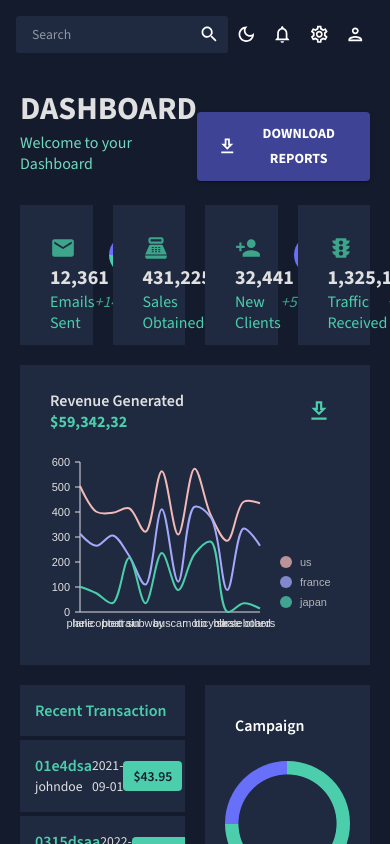
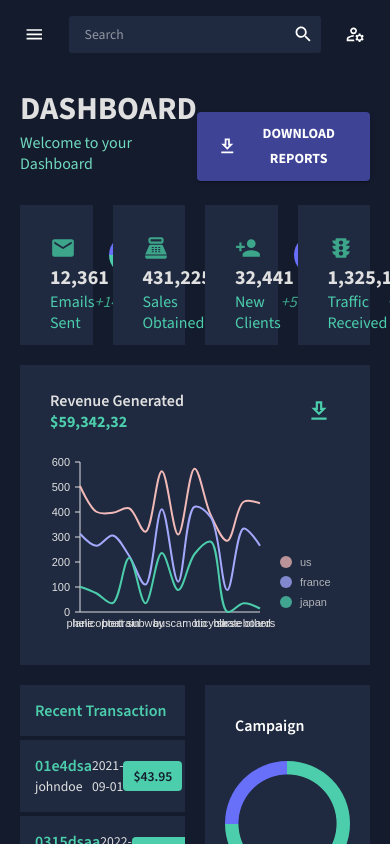
Before and after one commit to naufalzs/mui-admin-dashboard, a React (Vite) app: page / in a window 390 px wide. Built offline with nearby package versions, Linux system fonts and the light colour scheme.

Commit message:
feat(responsive-mobile): set responsive topbar and sidebar

```diff
--- a/src/App.jsx
+++ b/src/App.jsx
@@ -4,9 +4,12 @@ import Topbar from "./components/page/global/Topbar";
 import Sidebar from "./components/page/global/Sidebar";
 import { BrowserRouter } from "react-router-dom";
 import { AppRoutes } from "./router/AppRoutes";
+import { useState } from "react";
 
 function App() {
   const [theme, colorMode] = useMode();
+
+  const [toggleSidebar, setToggleSidebar] = useState(false);
 
   return (
     <ColorModeContext.Provider value={colorMode}>
@@ -14,9 +17,15 @@ function App() {
         <CssBaseline>
           <div className="app">
             <BrowserRouter>
-              <Sidebar />
+              <Sidebar
+                toggleSidebar={toggleSidebar}
+                setToggleSidebar={setToggleSidebar}
+              />
               <main className="content">
-                <Topbar />
+                <Topbar
+                  toggleSidebar={toggleSidebar}
+                  setToggleSidebar={setToggleSidebar}
+                />
                 <Box p="20px">
                   <AppRoutes />
                 </Box>
--- a/src/components/page/global/Sidebar.jsx
+++ b/src/components/page/global/Sidebar.jsx
@@ -13,7 +13,13 @@ import {
   ReceiptOutlined,
   TimelineOutlined,
 } from "@mui/icons-material";
-import { Box, IconButton, Typography, useMediaQuery, useTheme } from "@mui/material";
+import {
+  Box,
+  IconButton,
+  Typography,
+  useMediaQuery,
+  useTheme,
+} from "@mui/material";
 import { useState } from "react";
 import { Menu, MenuItem, Sidebar as SidebarContainer } from "react-pro-sidebar";
 import { Link, useLocation } from "react-router-dom";
@@ -48,19 +54,21 @@ const Item = ({ title, to, icon }) => {
   );
 };
 
-export default function Sidebar() {
+export default function Sidebar({ toggleSidebar, setToggleSidebar }) {
   const theme = useTheme();
   const colors = tokens(theme.palette.mode);
-  const isTablet = useMediaQuery((theme)=> theme.breakpoints.down("lg"))
-  const isTabletOnly = useMediaQuery((theme)=> theme.breakpoints.only("sm"))
+  const isTablet = useMediaQuery((theme) => theme.breakpoints.down("lg"));
+  const isTabletOnly = useMediaQuery((theme) => theme.breakpoints.only("sm"));
+  const isMobile = useMediaQuery((theme) => theme.breakpoints.down("sm"));
 
   const [isCollapsed, setIsCollapsed] = useState(isTablet ? true : false);
-
 
   return (
     <SidebarContainer
       breakPoint="sm"
       collapsed={isCollapsed}
+      toggled={toggleSidebar}
+      onBackdropClick={() => setToggleSidebar(!toggleSidebar)}
       backgroundColor={colors.primary[400]}
       style={{ border: "none" }}
     >
@@ -80,8 +88,11 @@ export default function Sidebar() {
         }}
       >
         {/* Title and Menu Toggler */}
+        {!isMobile && (
           <MenuItem
-          onClick={isTabletOnly ? undefined : () => setIsCollapsed(!isCollapsed)}
+            onClick={
+              isTabletOnly ? undefined : () => setIsCollapsed(!isCollapsed)
+            }
             icon={isCollapsed ? <MenuIcon /> : undefined}
             style={{
               margin: "10px 0 20px",
@@ -100,12 +111,19 @@ export default function Sidebar() {
                 >
                   Admin
                 </Typography>
-              <IconButton onClick={isTabletOnly ? undefined : () => setIsCollapsed(!isCollapsed)}>
+                <IconButton
+                  onClick={
+                    isTabletOnly
+                      ? undefined
+                      : () => setIsCollapsed(!isCollapsed)
+                  }
+                >
                   <MenuIcon />
                 </IconButton>
               </Box>
             )}
           </MenuItem>
+        )}
 
         {/* User */}
         {!isCollapsed && (
@@ -162,15 +180,31 @@ export default function Sidebar() {
         />
         <Item title="FAQ Page" to="/faq" icon={<HelpOutlineOutlined />} />
 
+        {!isMobile && (
+          <>
             <SectionTitle title="Chart" />
-        <Item title="Bar Chart" to="/chart-bar" icon={<BarChartOutlined />} />
+            <Item
+              title="Bar Chart"
+              to="/chart-bar"
+              icon={<BarChartOutlined />}
+            />
             <Item
               title="Pie Chart"
               to="/chart-pie"
               icon={<PieChartOutlineOutlined />}
             />
-        <Item title="Line Chart" to="/chart-line" icon={<TimelineOutlined />} />
-        <Item title="Geography Chart" to="/chart-geo" icon={<MapOutlined />} />
+            <Item
+              title="Line Chart"
+              to="/chart-line"
+              icon={<TimelineOutlined />}
+            />
+            <Item
+              title="Geography Chart"
+              to="/chart-geo"
+              icon={<MapOutlined />}
+            />
+          </>
+        )}
       </Menu>
     </SidebarContainer>
   );
--- a/src/components/page/global/Topbar.jsx
+++ b/src/components/page/global/Topbar.jsx
@@ -2,24 +2,56 @@ import { ColorModeContext, tokens } from "@/src/theme";
 import {
   DarkModeOutlined,
   LightModeOutlined,
+  ManageAccountsOutlined,
+  MenuOutlined,
   NotificationsOutlined,
   PersonOutlined,
   Search,
   SettingsOutlined,
 } from "@mui/icons-material";
-import { Box, IconButton, InputBase, useTheme } from "@mui/material";
-import { useContext } from "react";
+import {
+  Badge,
+  Box,
+  Divider,
+  IconButton,
+  InputBase,
+  Menu,
+  MenuItem,
+  Typography,
+  useMediaQuery,
+  useTheme,
+} from "@mui/material";
+import { useContext, useState } from "react";
 
-export default function Topbar() {
+export default function Topbar({ setToggleSidebar }) {
   const theme = useTheme();
   const colors = tokens(theme.palette.mode);
   const colorMode = useContext(ColorModeContext);
+  const isMobile = useMediaQuery((theme) => theme.breakpoints.down("sm"));
+
+  const [menuAnchor, setMenuAnchor] = useState(null);
+  const menuOpen = !!menuAnchor;
+  const handleClickMenu = (e) => setMenuAnchor(e.currentTarget);
+  const handleCloseMenu = () => setMenuAnchor(null);
 
   return (
-    <Box display="flex" justifyContent="space-between" p={2}>
+    <Box
+      display="flex"
+      justifyContent="space-between"
+      alignItems="center"
+      p={2}
+    >
+      {/* Sidebar Toggler */}
+      {isMobile && (
+        <IconButton onClick={() => setToggleSidebar(true)} sx={{ mr: 2 }}>
+          <MenuOutlined />
+        </IconButton>
+      )}
+
       {/* Search Bar */}
       <Box
         display="flex"
+        flexGrow={isMobile && 1}
         backgroundColor={colors.primary[400]}
         borderRadius="3px"
       >
@@ -30,6 +62,7 @@ export default function Topbar() {
       </Box>
 
       {/* Icons */}
+      {!isMobile ? (
         <Box display="flex">
           <IconButton onClick={colorMode.toggleColorMode}>
             {theme.palette.mode === "dark" ? (
@@ -48,6 +81,48 @@ export default function Topbar() {
             <PersonOutlined />
           </IconButton>
         </Box>
+      ) : (
+        <Box ml={2}>
+          <IconButton onClick={handleClickMenu}>
+            <ManageAccountsOutlined />
+          </IconButton>
+          <Menu anchorEl={menuAnchor} open={menuOpen} onClose={handleCloseMenu}>
+            <MenuItem>
+              <Box display="flex">
+                <PersonOutlined />
+                <Typography sx={{ ml: 1.5 }}>Profile</Typography>
+              </Box>
+            </MenuItem>
+            <Divider />
+            <MenuItem>
+              <Box display="flex" onClick={colorMode.toggleColorMode}>
+                {theme.palette.mode === "dark" ? (
+                  <DarkModeOutlined />
+                ) : (
+                  <LightModeOutlined />
+                )}
+                <Typography sx={{ ml: 1.5 }}>
+                  {theme.palette.mode === "dark" ? "Dark" : "Light"} Mode
+                </Typography>
+              </Box>
+            </MenuItem>
+            <MenuItem>
+              <Box display="flex">
+                <Badge badgeContent={3} variant="dot" color="error">
+                  <NotificationsOutlined />
+                </Badge>
+                <Typography sx={{ ml: 1.5 }}>Notifications</Typography>
+              </Box>
+            </MenuItem>
+            <MenuItem>
+              <Box display="flex">
+                <SettingsOutlined />
+                <Typography sx={{ ml: 1.5 }}>Setting</Typography>
+              </Box>
+            </MenuItem>
+          </Menu>
+        </Box>
+      )}
     </Box>
   );
 }
```
Lines whose indentation alone changed are shown as unchanged.
